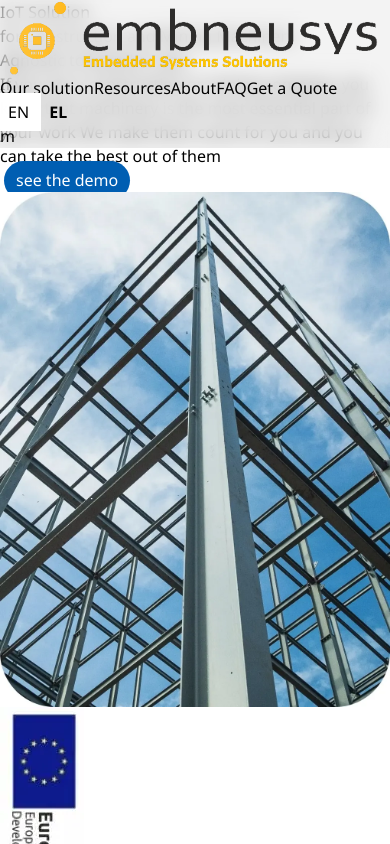
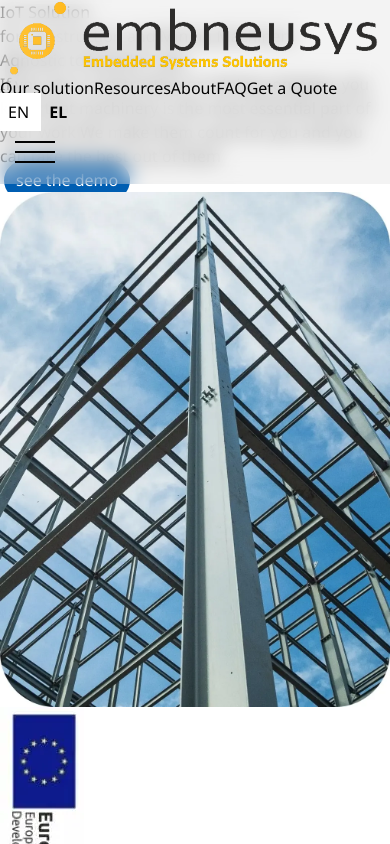
Before and after one commit to adalakisE/embneusys-website-frontend, a Vue app: page / in a window 390 px wide. Shown: the top 844 px of the page. Built offline with nearby package versions, Linux system fonts and the light colour scheme.

Commit message:
mobile menu

```diff
--- /dev/null
+++ b/src/assets/css/hamburger.css
@@ -0,0 +1,67 @@
+.hamburger {
+    padding: 15px 15px;
+    display: inline-block;
+    cursor: pointer;
+    transition-property: opacity, filter;
+    transition-duration: 0.15s;
+    transition-timing-function: linear;
+    font: inherit;
+    color: inherit;
+    text-transform: none;
+    background-color: transparent;
+    border: 0;
+    margin: 0;
+    overflow: visible; }
+.hamburger:hover {
+    opacity: 0.7; }
+.hamburger.is-active:hover {
+    opacity: 0.7; }
+.hamburger.is-active .hamburger-inner,
+.hamburger.is-active .hamburger-inner::before,
+.hamburger.is-active .hamburger-inner::after {
+    background-color: #000; }
+
+.hamburger-box {
+    width: 40px;
+    height: 24px;
+    display: inline-block;
+    position: relative; }
+
+.hamburger-inner {
+    display: block;
+    top: 50%;
+    margin-top: -2px; }
+.hamburger-inner, .hamburger-inner::before, .hamburger-inner::after {
+    width: 40px;
+    height: 2px;
+    background-color: #000;
+    border-radius: 0px;
+    position: absolute;
+    transition-property: transform;
+    transition-duration: 0.15s;
+    transition-timing-function: ease; }
+.hamburger-inner::before, .hamburger-inner::after {
+    content: "";
+    display: block; }
+.hamburger-inner::before {
+    top: -10px; }
+.hamburger-inner::after {
+    bottom: -10px; }
+
+.hamburger--slider .hamburger-inner {
+    top: 4px; }
+.hamburger--slider .hamburger-inner::before {
+    top: 10px;
+    transition-property: transform, opacity;
+    transition-timing-function: ease;
+    transition-duration: 0.15s; }
+.hamburger--slider .hamburger-inner::after {
+    top: 20px; }
+
+.hamburger--slider.is-active .hamburger-inner {
+    transform: translate3d(0, 10px, 0) rotate(45deg); }
+.hamburger--slider.is-active .hamburger-inner::before {
+    transform: rotate(-45deg) translate3d(-5.71429px, -6px, 0);
+    opacity: 0; }
+.hamburger--slider.is-active .hamburger-inner::after {
+    transform: translate3d(0, -20px, 0) rotate(-90deg); }
--- a/src/components/Head.vue
+++ b/src/components/Head.vue
@@ -21,7 +21,11 @@
             </a>
 
           <div class="ml-5 block md:hidden relative" @click="showMobileMenu = !showMobileMenu">
-            m
+            <button class="hamburger hamburger--slider" type="button" :class="showMobileMenu? 'is-active' :''">
+              <span class="hamburger-box">
+                <span class="hamburger-inner"></span>
+              </span>
+              </button>
           </div>
 
 
@@ -49,8 +53,8 @@
 
 }
 .mobile-menu{
-  @apply absolute right-0 top-[72px] w-[100vw] px-12;
-  background-color: rgba(212,212,212,1);
+  @apply absolute right-0 top-[80px] w-[100vw] px-12;
+  background-color: rgba(245,245,245,0.95);
   -webkit-backdrop-filter: blur(10px);
   backdrop-filter: blur(10px);
 }
--- a/src/components/home/Easy.vue
+++ b/src/components/home/Easy.vue
@@ -2,13 +2,13 @@
 <template>
 
   <div class="container py-28">
+    <h2 class="text-3xl text-paragraph">{{$t('easy.title')}}</h2>
+    <h6 class="text-primary text-normal mt-4">{{$t('easy.subtitle')}}</h6>
 
     <div class="grid md:grid-cols-12 items-center">
 
-      <div class="md:col-span-8">
+      <div class="md:col-span-8 order-2 md:order-1">
 
-        <h2 class="text-3xl text-paragraph">{{$t('easy.title')}}</h2>
-        <h6 class="text-primary text-normal mt-4">{{$t('easy.subtitle')}}</h6>
 
         <div class="mt-12">
           <div v-for="step in steps" :key="step" class="my-6 md:pr-12 md:max-w-[70%]">
@@ -25,9 +25,9 @@
 
       </div>
 
-      <div class="md:col-span-4">
+      <div class="md:col-span-4 mt-12 md:mt-0 order-1 md:order-2">
 
-        <img src="@/assets/images/easy.jpg" alt="worker drilling"  class="max-w-[80%]"/>
+        <img src="@/assets/images/easy.jpg" alt="worker drilling"  class="mx-auto max-w-[80%]"/>
 
 
       </div>
--- a/src/main.js
+++ b/src/main.js
@@ -3,6 +3,7 @@ import Vue from 'vue'
 import App from './App.vue'
 import router from './router'
 import '@/assets/css/tailwind.css'
+import '@/assets/css/hamburger.css';
 import VueI18n from 'vue-i18n'
 import el from "@/assets/lang/el";
 import en from "@/assets/lang/en"
--- a/vue.config.js
+++ b/vue.config.js
@@ -1,3 +1,3 @@
 module.exports = {
-  // publicPath: '/embneusys/'
+  publicPath: ''
 }
```
